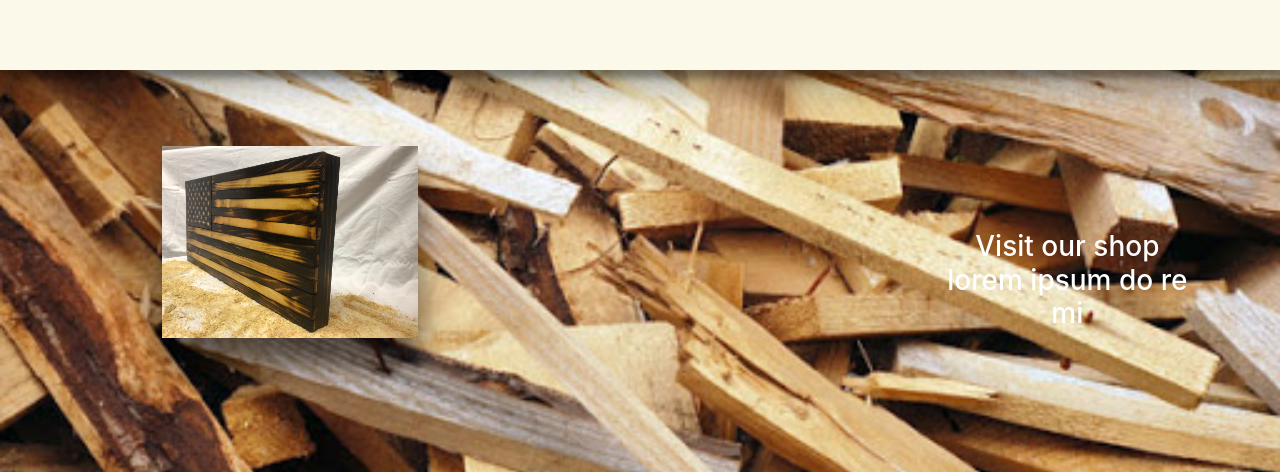
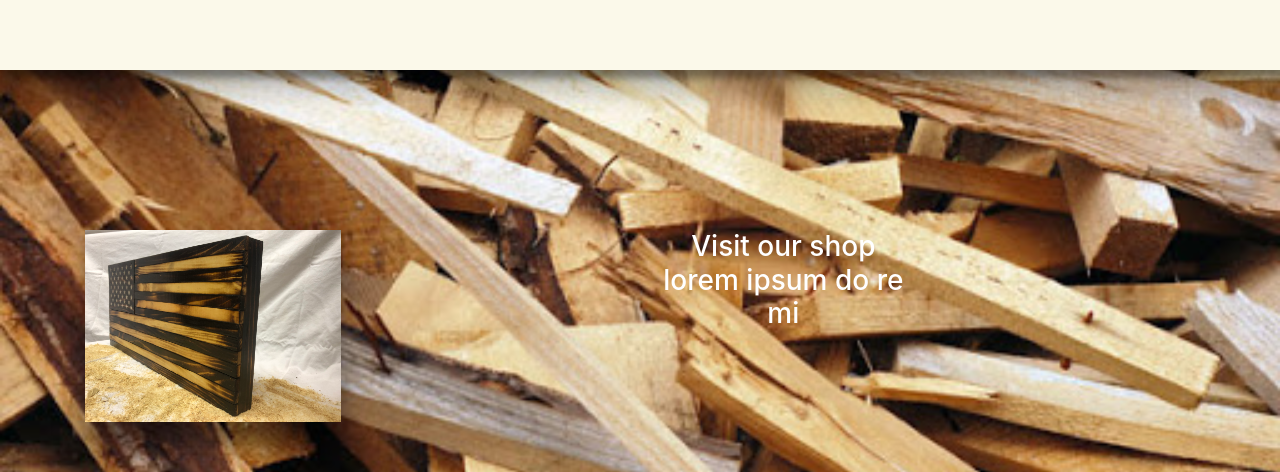
Before and after one commit to GMorse19/rustic, a React (Create React App) app: page / in a window 1280 px wide. Shown: the part 2812-3284 px from the top of the page. Built offline with nearby package versions, Linux system fonts and the light colour scheme.

Commit message:
Smooth scroll

```diff
--- a/src/App.scss
+++ b/src/App.scss
@@ -1,4 +1,8 @@
 @import "~bootstrap/scss/bootstrap";
+
+html {
+  scroll-behavior: smooth;
+}
 
 .App {
   text-align: center;
--- a/src/ContactPage/ContactPage.js
+++ b/src/ContactPage/ContactPage.js
@@ -6,7 +6,7 @@ import { Container, Row, Col } from 'react-bootstrap'
 import './ContactPage.scss'
 
 const ContactPage = () => (
-  <div className='contact-div info-section'>
+  <div id='contact' className='contact-div info-section'>
     <Container className='shop-container'>
     <Row className='rows'>
     <Col></Col>
--- a/src/Header/Header.scss
+++ b/src/Header/Header.scss
@@ -23,6 +23,9 @@ a {
   background-color: #555;
   width: 10px;
   border: none;
+  :focus {
+    outline: none;
+  }
 }
 
 .header {
@@ -32,4 +35,7 @@ a {
   position: fixed;
   z-index: 1000;
   // margin-top: -20px;
+  :focus {
+    outline: none;
+  }
 }
--- a/src/InfoPage/InfoPage.js
+++ b/src/InfoPage/InfoPage.js
@@ -12,12 +12,11 @@ const InfoPage = () => (
       <Row>
         <Col>
           <Parallax className="custom-class" y={[40, -40]} tagOuter="figure">
-            <div className='image-div info1'>
+            <div className='info1'>
               <img className='flag-image' src='./Flags/B&W/B&W-angle.jpg' alt='black and white flag'/>
             </div>
           </Parallax>
         </Col>
-        <Col></Col>
         <Col></Col>
         <Col>
           <Parallax className="custom-class" y={[-70, 70]} tagOuter="figure">
@@ -26,6 +25,7 @@ const InfoPage = () => (
             </div>
           </Parallax>
         </Col>
+        <Col></Col>
         </Row>
         <Row>
         <Col></Col>
--- a/src/InfoPage/InfoPage.scss
+++ b/src/InfoPage/InfoPage.scss
@@ -9,7 +9,7 @@
 }
 
 .info1 {
-  margin-top: 50vh;
+  margin-top: 20vh;
 }
 
 .info2 {
--- a/src/ShopPage/ShopPage.js
+++ b/src/ShopPage/ShopPage.js
@@ -6,7 +6,7 @@ import { Container, Row, Col } from 'react-bootstrap'
 import './ShopPage.scss'
 
 const ShopPage = () => (
-  <div className='info-section'>
+  <div className='info-section' id='shop'>
     <Container className='shop-container'>
       <Row className='rows'>
       <Col></Col>
@@ -16,12 +16,14 @@ const ShopPage = () => (
               <img className='flag-image' src='./Flags/RedWhite&Blue/FlagCutOut.png' alt='Stars and Stripes' />
             </div>
             <div className='info-div'>
+            <Parallax className="custom-class" y={[20, -20]} tagOuter="figure">
             <h2>One persons trash...</h2>
               <p>Re-use, re-purpose, re-invent. Off Street is committed to utilizing left over and forgotten
               construction debris to create beautifully unique hand crafted items.</p>
+              </Parallax>
             </div>
 
-            <Parallax className="custom-class" y={[90, -100]} tagOuter="figure">
+            <Parallax className="custom-class" y={[-90, 100]} tagOuter="figure">
               <img className='home-logo-gallery' alt='logo' src='./Logo/OSLogo.png'/>
             </Parallax>
           </div>
@@ -42,7 +44,7 @@ const ShopPage = () => (
               a history.</p>
             </div>
 
-          <Parallax className="custom-class" y={[-90, 90]} tagOuter="figure">
+          <Parallax className="custom-class" y={[-90, 100]} tagOuter="figure">
             <img className='home-logo-gallery' alt='logo' src='./Logo/OSLogo.png'/>
           </Parallax>
           </div>
```
